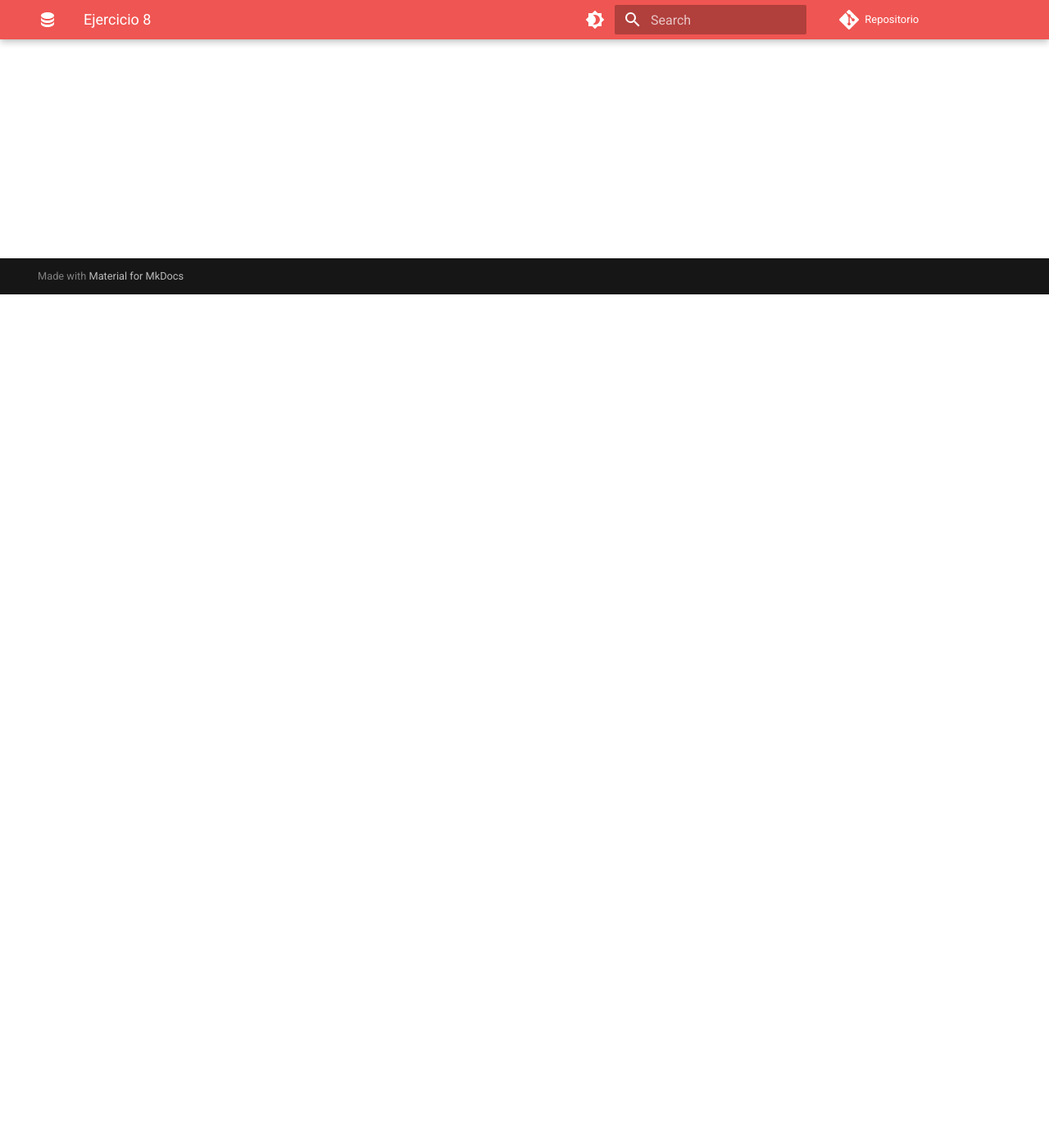
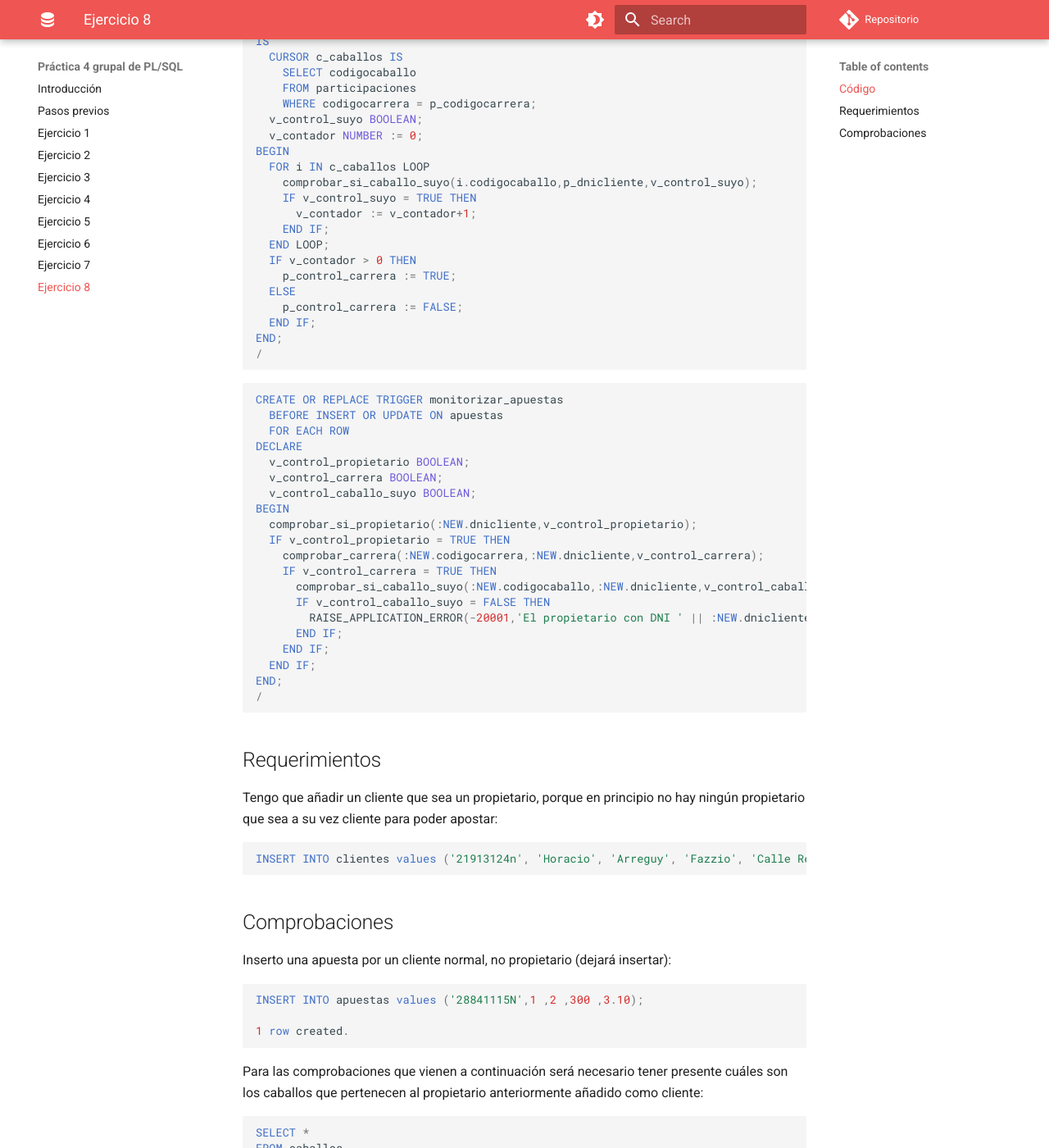
Before and after one commit to adriasir123/grupalesbdc, an MkDocs documentation site: the page built from docs/p4-grupal-plsql/ejercicio8.md, in a window 1280 px wide and 1400 px high, scrolled down 1041 px. Shown: the whole window at 82% size. Built offline with MkDocs 1.6.1 and Material for MkDocs 9.7.7, drawn with Linux system fonts in a browser that asks for light colours; comment, search, counter and statistics services are not loaded; some of the changed text lies outside the part shown.

Commit message:
ejercicio 8 terminado

````diff
--- a/docs/p4-grupal-plsql/ejercicio8.md
+++ b/docs/p4-grupal-plsql/ejercicio8.md
@@ -1,3 +1,188 @@
 # Ejercicio 8
 
 > Realiza los módulos de programación necesarios para evitar que un propietario apueste por un caballo que no sea de su propiedad si en esa misma carrera corre algún caballo suyo
+
+## Código
+
+```sql
+CREATE OR REPLACE PROCEDURE comprobar_si_propietario(p_dnicliente apuestas.dnicliente%TYPE, p_control_propietario OUT BOOLEAN)
+IS
+  v_propietario_si_no NUMBER;
+BEGIN
+  SELECT COUNT(*)
+  INTO v_propietario_si_no
+  FROM propietarios
+  WHERE dni = p_dnicliente;
+
+  IF v_propietario_si_no = 1 THEN
+    p_control_propietario := TRUE;
+  ELSE
+    p_control_propietario := FALSE;
+  END IF;
+END;
+/
+```
+
+```sql
+CREATE OR REPLACE PROCEDURE comprobar_si_caballo_suyo(p_codigocaballo participaciones.codigocaballo%TYPE, p_dnicliente apuestas.dnicliente%TYPE, p_control_caballo_suyo OUT BOOLEAN)
+IS
+  v_caballo_suyo_si_no NUMBER;
+BEGIN
+  SELECT COUNT(*)
+  INTO v_caballo_suyo_si_no
+  FROM caballos
+  WHERE dnipropietario = p_dnicliente AND codigocaballo = p_codigocaballo;
+
+  IF v_caballo_suyo_si_no = 1 THEN
+    p_control_caballo_suyo := TRUE;
+  ELSE
+    p_control_caballo_suyo := FALSE;
+  END IF;
+END;
+/
+```
+
+```sql
+CREATE OR REPLACE PROCEDURE comprobar_carrera(p_codigocarrera apuestas.codigocarrera%TYPE, p_dnicliente apuestas.dnicliente%TYPE, p_control_carrera OUT BOOLEAN)
+IS
+  CURSOR c_caballos IS
+    SELECT codigocaballo
+    FROM participaciones
+    WHERE codigocarrera = p_codigocarrera;
+  v_control_suyo BOOLEAN;
+  v_contador NUMBER := 0;
+BEGIN
+  FOR i IN c_caballos LOOP
+    comprobar_si_caballo_suyo(i.codigocaballo,p_dnicliente,v_control_suyo);
+    IF v_control_suyo = TRUE THEN
+      v_contador := v_contador+1;
+    END IF;
+  END LOOP;
+  IF v_contador > 0 THEN
+    p_control_carrera := TRUE;
+  ELSE
+    p_control_carrera := FALSE;
+  END IF;
+END;
+/
+```
+
+```sql
+CREATE OR REPLACE TRIGGER monitorizar_apuestas
+  BEFORE INSERT OR UPDATE ON apuestas
+  FOR EACH ROW
+DECLARE
+  v_control_propietario BOOLEAN;
+  v_control_carrera BOOLEAN;
+  v_control_caballo_suyo BOOLEAN;
+BEGIN
+  comprobar_si_propietario(:NEW.dnicliente,v_control_propietario);
+  IF v_control_propietario = TRUE THEN
+    comprobar_carrera(:NEW.codigocarrera,:NEW.dnicliente,v_control_carrera);
+    IF v_control_carrera = TRUE THEN
+      comprobar_si_caballo_suyo(:NEW.codigocaballo,:NEW.dnicliente,v_control_caballo_suyo);
+      IF v_control_caballo_suyo = FALSE THEN
+        RAISE_APPLICATION_ERROR(-20001,'El propietario con DNI ' || :NEW.dnicliente || ' no puede apostar por el caballo con codigo ' || :NEW.codigocaballo || ' porque no es suyo');
+      END IF;
+    END IF;
+  END IF;
+END;
+/
+```
+
+## Requerimientos
+
+Tengo que añadir un cliente que sea un propietario, porque en principio no hay ningún propietario que sea a su vez cliente para poder apostar:
+
+```sql
+INSERT INTO clientes values ('21913124n', 'Horacio', 'Arreguy', 'Fazzio', 'Calle Real, 12', 'Cordoba', 'Cordoba','678123467');
+```
+
+## Comprobaciones
+
+Inserto una apuesta por un cliente normal, no propietario (dejará insertar):
+
+```sql
+INSERT INTO apuestas values ('28841115N',1 ,2 ,300 ,3.10);
+
+1 row created.
+```
+
+Para las comprobaciones que vienen a continuación será necesario tener presente cuáles son los caballos que pertenecen al propietario anteriormente añadido como cliente:
+
+```sql
+SELECT *
+FROM caballos
+WHERE dnipropietario = '21913124n';
+```
+
+```sql
+CODIGOCABALLO DNIPROPIET NOMBRE 		                FECHANAC  RAZA
+------------- ---------- ------------------------------ --------- ------------------------------
+	    1 21913124n  Wad Vison		                11-NOV-11 Quarter Horse
+	    5 21913124n  Argos		                        04-APR-12 Purasangre ingles
+	    9 21913124n  Perdigon		                24-JUN-12 Purasangre espanol
+```
+
+Inserto una apuesta de un propietario en una carrera en la que no corren caballos suyos.
+Por ejemplo, la carrera 1 nos sirve. Muestro los caballos que hay en esa carrera:
+
+```sql
+SELECT codigocaballo
+FROM participaciones
+WHERE codigocarrera = 1;
+```
+
+```sql
+CODIGOCABALLO
+-------------
+	    2
+	    4
+	    6
+```
+
+Como no hay ningún caballo suyo, le dejará apostar tanto en uno suyo como en uno ajeno:
+
+```sql
+INSERT INTO apuestas values ('21913124n',1 ,1 ,300 ,3.10);
+
+1 row created.
+
+INSERT INTO apuestas values ('21913124n',1 ,10 ,300 ,3.10);
+
+1 row created.
+```
+
+Ahora inserto una apuesta de un propietario en una carrera en la corre algún caballo suyo.
+Por ejemplo, la carrera 3 nos sirve. Muestro los caballos que hay en esa carrera:
+
+```sql
+SELECT codigocaballo
+FROM participaciones
+WHERE codigocarrera = 3;
+```
+
+```sql
+CODIGOCABALLO
+-------------
+	    2
+	    5
+	    7
+	    8
+```
+
+Como hay un caballo suyo, el 5, le dejará apostar en alguno de los demás suyos, pero no en ajenos:
+
+```sql
+INSERT INTO apuestas values ('21913124n',3 ,9 ,300 ,3.10);
+
+1 row created.
+
+INSERT INTO apuestas values ('21913124n',3 ,10 ,300 ,3.10);
+INSERT INTO apuestas values ('21913124n',3 ,10 ,300 ,3.10)
+            *
+ERROR at line 1:
+ORA-20001: El propietario con DNI 21913124n no puede apostar por el caballo con codigo 10 porque no es suyo
+ORA-06512: at "HIPODROMO.MONITORIZAR_APUESTAS", line 12
+ORA-04088: error during execution of trigger 'HIPODROMO.MONITORIZAR_APUESTAS'
+```
````
